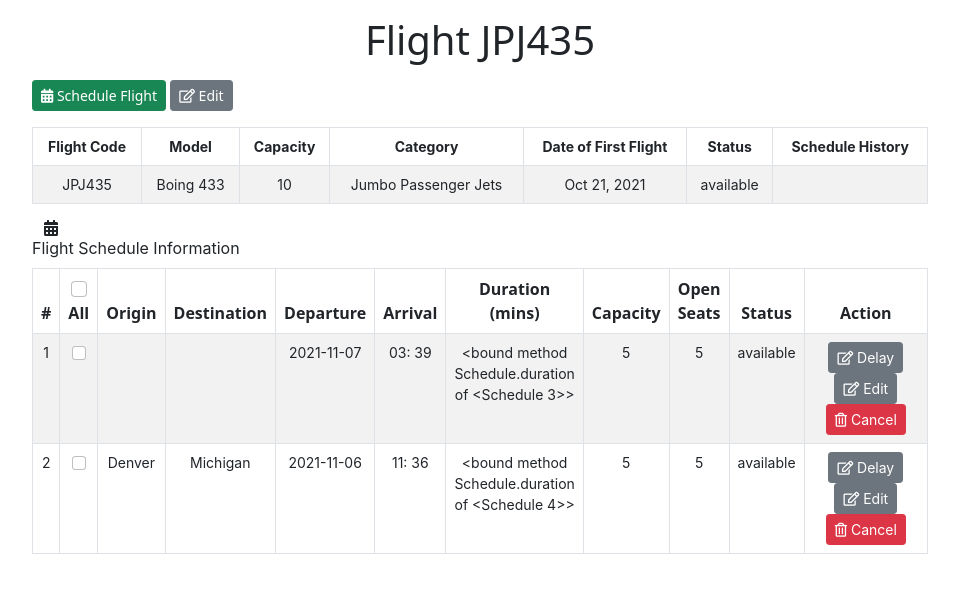
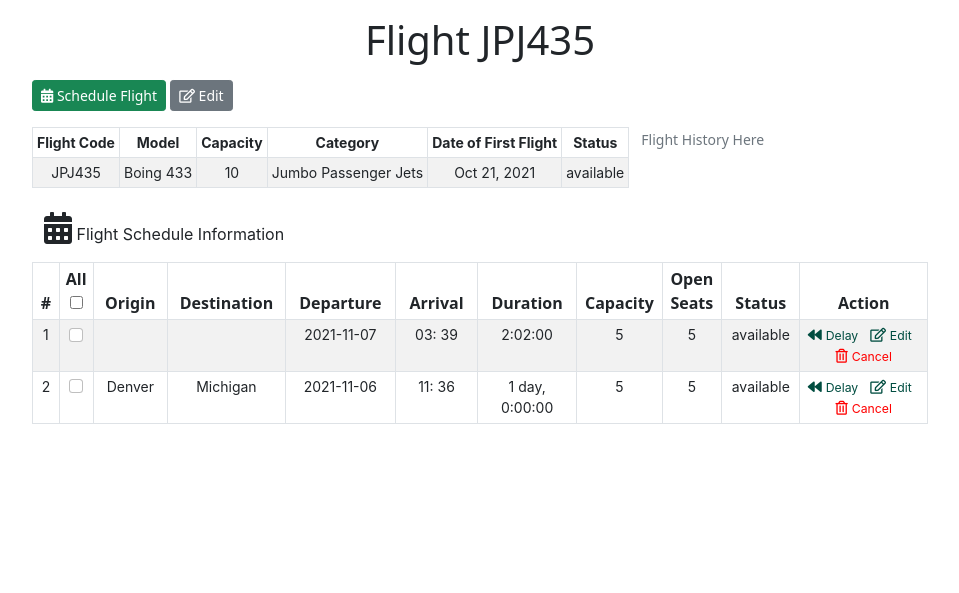
Before and after one commit to wilfred54321/flight_app, a Flask app: page /flights/2 in a window 1280 px wide. Shown: the part 82-675 px from the top of the page, without its empty margins (160-1119 px from the left). Run offline with Flask 2, Linux system fonts and the light colour scheme; data comes from the database, SQL or seed files in the repository; both versions use the stored data as it was after the commit; data that the repository does not hold is empty; some libraries are stand-ins or nearby versions.

Commit message:
looking good

```diff
--- a/flight_app/flight/routes.py
+++ b/flight_app/flight/routes.py
@@ -135,7 +135,7 @@ def process_flight_schedule(flight_id):
         arrival_time = format_datetime(flight_arrival_time)
 
         if not is_valid_flight_time(departure_time, arrival_time):
-            flash('Please ensure the flight time is valid. It must be at least two hours from the current time.')
+            flash('Please ensure the flight time is valid. It must be at least two hours from the current time.','danger')
             return redirect(request.referrer)
             # return redirect(request.referrer)
         flight = Flight.query.get_or_404(flight_id)
--- a/flight_app/models.py
+++ b/flight_app/models.py
@@ -99,7 +99,9 @@ class Schedule(db.Model):
 
 
     def duration(self):
-        self.arrival_time - self.departure_time
+        duration = self.arrival_time - self.departure_time
+        return duration
+
 
 
 
--- a/flight_app/static/main.css
+++ b/flight_app/static/main.css
@@ -32,3 +32,6 @@ body {
 .red {
   color: red;
 }
+.disabled-grey{
+  color:#E0E0E0
+}
--- a/flight_app/templates/base.html
+++ b/flight_app/templates/base.html
@@ -13,6 +13,7 @@
     <script src="https://cdnjs.cloudflare.com/ajax/libs/moment.js/2.15.1/moment.min.js"></script>
     <script src="https://cdnjs.cloudflare.com/ajax/libs/twitter-bootstrap/3.3.7/js/bootstrap.min.js"></script>
     <script src="https://cdnjs.cloudflare.com/ajax/libs/bootstrap-datetimepicker/4.7.14/js/bootstrap-datetimepicker.min.js"></script>
+
 
     <link
       rel="stylesheet"
--- a/flight_app/templates/flight.html
+++ b/flight_app/templates/flight.html
@@ -26,8 +26,15 @@
 
     </tr>
 </div>
-<div class="index_table">
-    <table class=" text-center table table-striped table-hover table-bordered">
+
+
+
+<div class="row m-0 mb-4 p-0">
+
+    <div class="col-sm-8 m-0 p-0">
+
+        <!-- <div class="index_table"> -->
+            <table class="m-0 p-0 table-sm text-center table table-striped table-hover table-bordered">
 
                 <thead class = "special-font small">
                     <tr>
@@ -38,7 +45,7 @@
                         <th>Category</th>
                         <th>Date of First Flight</th>
                         <th>Status</th>
-                <th>Schedule History</th>
+
 
 
                     </tr>
@@ -52,7 +59,7 @@
                             <td>{{flight.category}}</td>
                             <td>{{flight.date_of_first_flight.strftime('%b %d, %Y')}}</td>
                             <td>{{flight.status()}}</td>
-                    <td></td>
+
                         </tr>
 
 
@@ -60,31 +67,44 @@
                     </tbody>
 
             </table>
+        <!-- </div> -->
+
+
+
+
+    </div>
+
+    <div class="col-sm-4">
+      <small class = "text-muted"> Flight History Here</small>
+    </div>
 </div>
 
 
-<div class="d-flex row special-font m-0 pb-2">
-    <div class="row"><i class="fas fa-calendar-alt"></i>Flight Schedule Information</div>
+
+
+
+<div class="row special-font m-0 pb-3">
+    <div class="m-0"><i class="fas fa-calendar-alt fa-2x "></i>    Flight Schedule Information</div>
 </div>
 <div class="row">
 {%if flight.schedules%}
     <div class="index_table">
-        <table class=" text-center table table-striped table-hover table-bordered">
+        <table class="table table-sm text-center table table-striped table-hover table-bordered">
             <thead class = "special-font-small">
                 <tr>
                     <th  style='width:2%;'>#</th>
-                    <th  style='width:2%;'><input class="all form-check-input" name="all" type="checkbox" id="input1" aria-label="..."> All
+                    <th  style='width:1%;'>All<input class="all form-check-input-sm" name="all" type="checkbox" id="input1" aria-label="...">
                     </th>
 
-                    <th style='width:3%;'>Origin</th>
-                    <th style='width:3%;'>Destination</th>
-                    <th style='width:4%;'>Departure</th>
-                    <th style='width:4%;'>Arrival</th>
-                    <th style='width:1%;'>Duration (mins)</th>
+                    <th style='width:4%;'>Origin</th>
+                    <th style='width:4%;'>Destination</th>
+                    <th style='width:5%;'>Departure</th>
+                    <th style='width:5%;'>Arrival</th>
+                    <th style='width:5%;'>Duration</th>
                     <th style='width:2%;'>Capacity</th>
                     <th style='width:2%;'>Open Seats</th>
-                    <th style='width:2%;'>Status</th>
-                    <th style='width:20%;'>Action</th>
+                    <th style='width:3%;'>Status</th>
+                    <th style='width:10%;'>Action</th>
 
                 </tr>
 
@@ -95,7 +115,7 @@
 
                         <td>{{loop.index}}</td>
                         <td>
-                            <input class="item form-check-input" name="checkbox" type="checkbox" id="input1"
+                            <input class="item form-check-input item-sm" name="checkbox" type="checkbox" id="input1"
                                 value="{{flight.id}}" aria-label="...">
 
                         </td>
@@ -104,7 +124,7 @@
                         <td>{{flight.destination}}</td>
                         <td>{{flight.departure_time.strftime('%Y-%m-%d') }}</td>
                         <td>{{flight.arrival_time.strftime('%H: %M' ) }}</td>
-                        <td>{{flight.duration}}</td>
+                        <td>{{flight.duration()}}</td>
                         <td>{{flight.capacity}}</td>
                         <td>{{flight.open_seats}}</td>
                         <td>{{flight.status}}</td>
@@ -112,16 +132,16 @@
 
                         <td>
 
-                            <a href="#" class="btn btn-secondary btn-sm">
-                            <i class="far fa-edit"></i></i> Delay
+                            <a href="#" class="none">
+                                <i class="fas fa-backward"></i> <small>Delay</small>
                             </a>
 
-                            <a href="#" class="btn btn-secondary btn-sm">
-                                <i class="far fa-edit"></i></i> Edit
+                            <a href="#" class="none  mx-2">
+                                <i class="far fa-edit"></i> <small>Edit</small>
                             </a>
                             <a href="#"
-                                class="btn btn-danger btn-sm">
-                                <i class="far fa-trash-alt"></i></i> Cancel
+                                class="none red">
+                                <i class="far fa-trash-alt"></i> <small>Cancel</small>
                             </a>
 
                         </td>
@@ -136,8 +156,17 @@
     </div>
 
     {%else%}
-   <div class="display-6"> No Current Flight Schedules</div>
+
+    <div class="d-flex justify-content-center border m-0">
+        <div class="row m-0">
+            <div class=" display-6 disabled-grey"> <i class = "fas fa-users fa-3x"></i><br>
+        </div>
+        <div class="row m-0">
+            <p class = 'special-font m-0'>No Current Flight Schedules</p>
+        </div>
+</div>
     {%endif%}
+
 
 
 
--- a/flight_app/templates/index.html
+++ b/flight_app/templates/index.html
@@ -44,8 +44,8 @@
     <div class="card card-body mt-3">
       <p class="display-6"> <i class="fas fa-plane"></i> Show All Flights</p>
       <div class=index_table>
-        <table class=" table table-striped table-hover table-bordered">
-          <thead class = "special-font small ">
+        <table class=" table table-sm table-striped table-hover table-bordered">
+          <thead class = "small special-font small ">
             <tr style="text-align: center;">
               <th style='width:2%;' class="">#</th>
               <th style='width:3%;' class="">Code</th>
@@ -58,7 +58,7 @@
             </tr>
 
           </thead>
-          <tbody class = "special-font small">
+          <tbody class = "small special-font small">
             {%for flight in flights%}
             <tr style='text-align: center;'>
               <td>{{loop.index}}</td>
```
Also changed, not shown: extras/note.txt (+7 -0 lines), flight_app/flight_app.db. Lines whose indentation alone changed are shown as unchanged.
